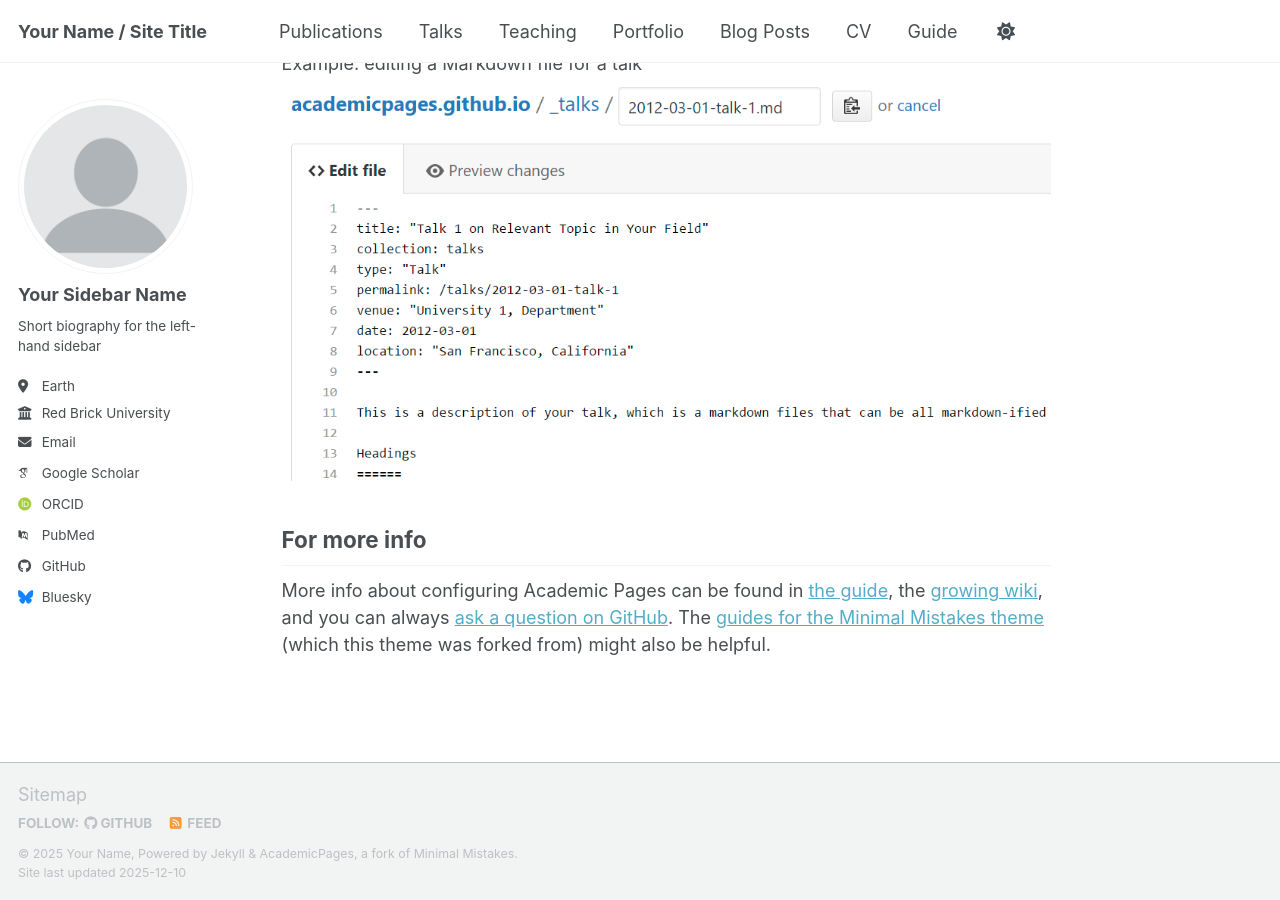
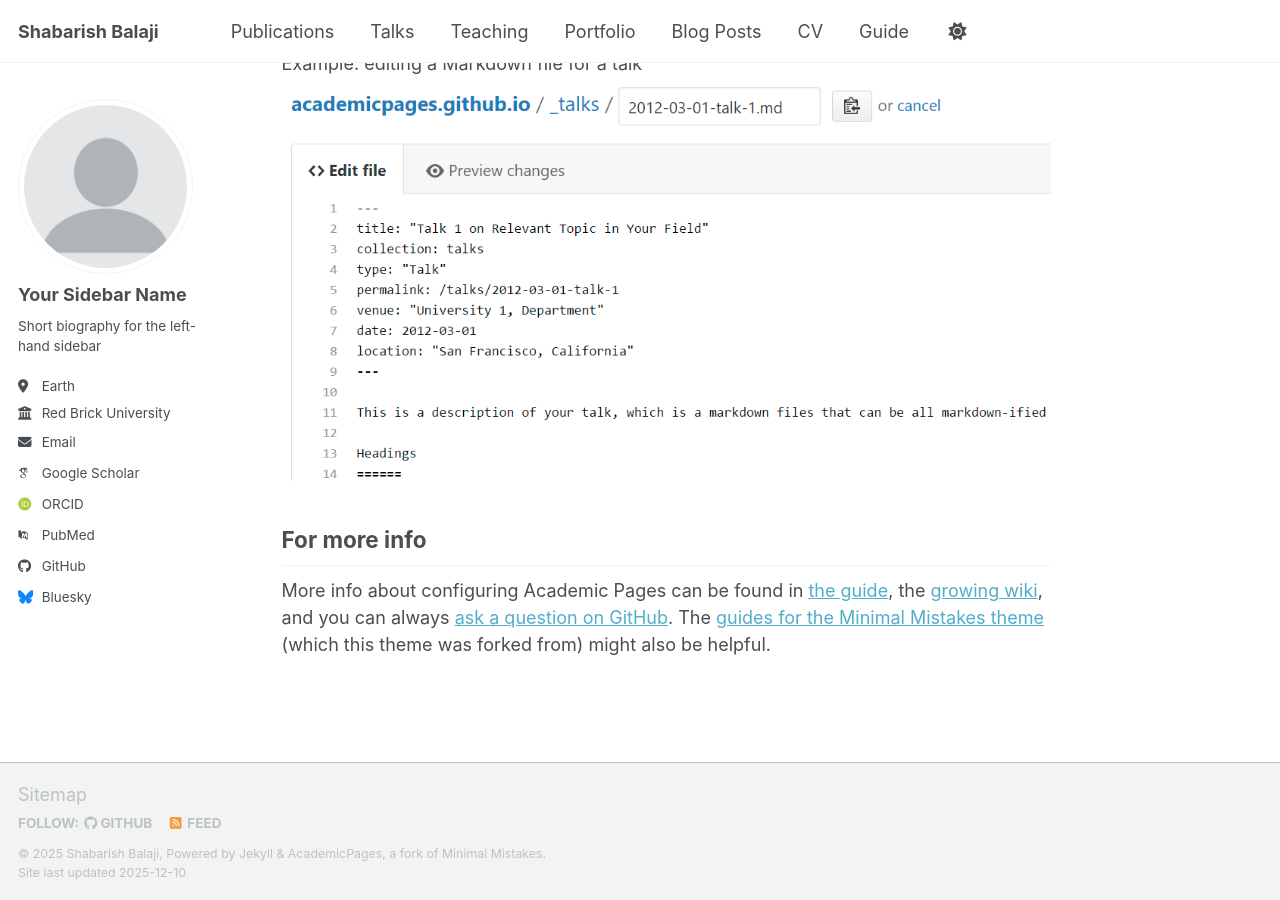
Before and after one commit to shabarishbalajir/shabarishbalajir.github.io, a Jekyll site: the page built from _pages/about.md, in a window 1280 px wide and 900 px high, scrolled down 2718 px. Built offline with Jekyll 4.4.1, drawn with Linux system fonts in a browser that asks for light colours; some web fonts are replaced; a script bundle is joined from its source files by our own code; library files that are not in the unit come from our copies.

Commit message:
Update _config.yml

```diff
--- a/_config.yml
+++ b/_config.yml
@@ -9,14 +9,14 @@
 # Basic Site Settings
 locale                   : "en-US"
 site_theme               : "default" # Currently available options are "default", "air"
-title                    : "Your Name / Site Title"
+title                    : "Shabarish Balaji"
 title_separator          : "-"
-name                     : &name "Your Name"
-description              : &description "Your Name's academic portfolio"   # Update this with a general description of your site, this is the default if not overridden by a page
-url                      : https://academicpages.github.io # The base hostname & protocol for your site e.g. "https://[your GitHub username].github.io",
+name                     : &name "Shabarish Balaji"
+description              : &description "Shabarish's academic portfolio"   # Update this with a general description of your site, this is the default if not overridden by a page
+url                      : https://shabarishbalajir.github.io # The base hostname & protocol for your site e.g. "https://[your GitHub username].github.io",
                                                            # or if you already have some other page hosted on Github then use "https://[your GitHub username].github.io/[Your Repo Name]"
 baseurl                  : "" # the subpath of your site, e.g. "/blog"
-repository               : "academicpages/academicpages.github.io"
+repository               : shabarishbalajir/shabarishbalajir.github.io"
 
 # Site Author - The following control what appear as part of the author content on the side bar.
 #               If a field is blank the icon and link will not appear, otherwise it will be shown.
```
